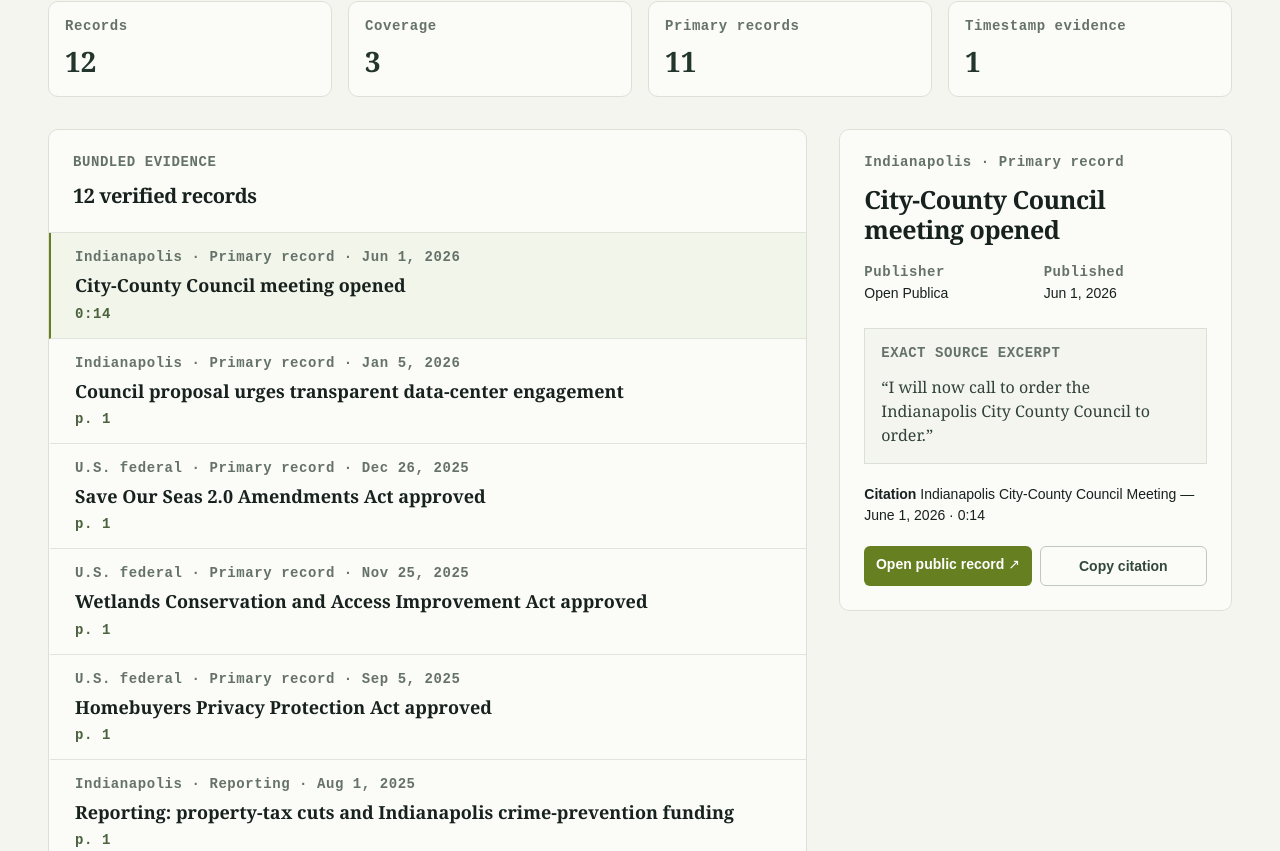
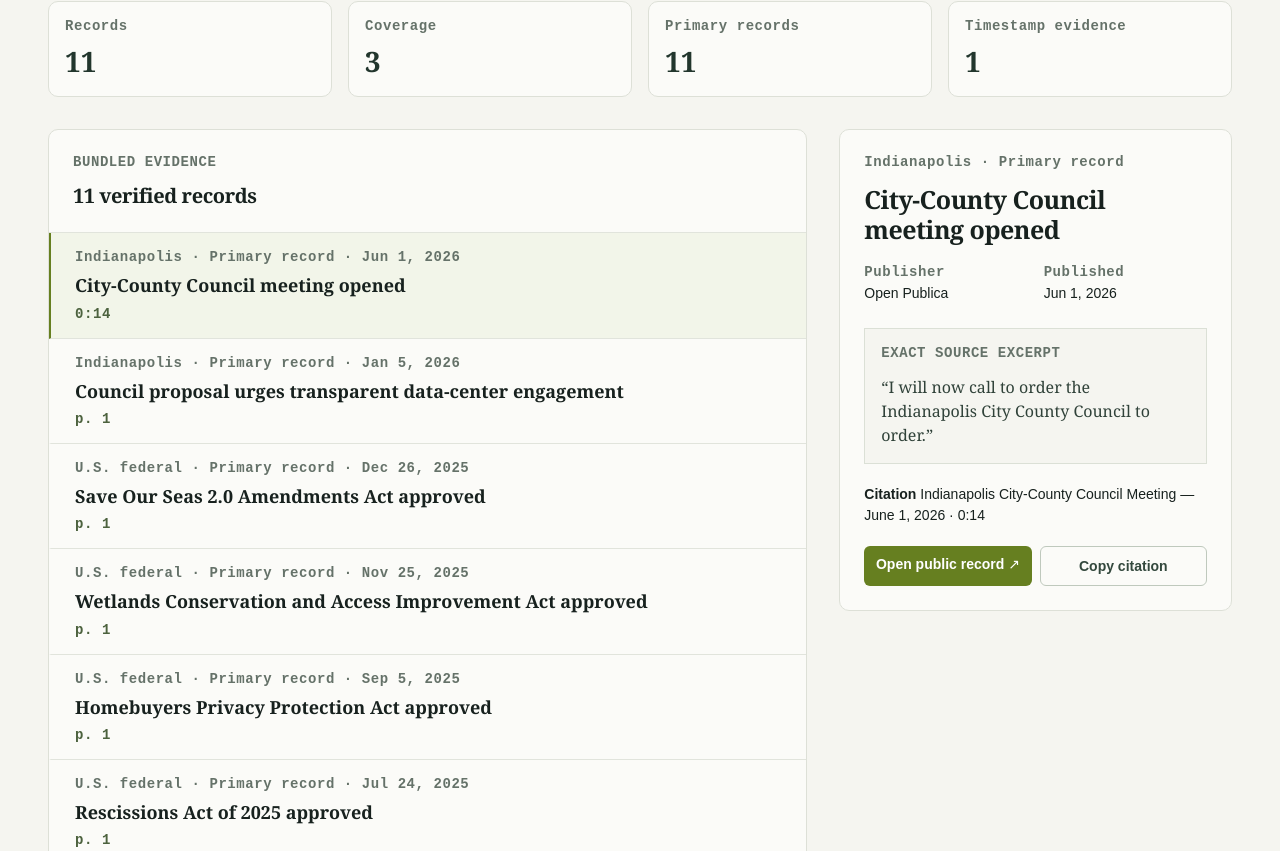
Before and after one commit to TenerSed/sentinel, a React (Vite) app: page / in a window 1280 px wide. Shown: the part 229-1080 px from the top of the page. Built offline with nearby package versions, Linux system fonts and the light colour scheme.

Commit message:
fix: remove unsupported reporting citation

```diff
--- a/scripts/seed.mjs
+++ b/scripts/seed.mjs
@@ -51,7 +51,7 @@ export function validateFixture(fixture = loadFixture()) {
   if (fixture.version !== 1 || !Array.isArray(fixture.locations) || !Array.isArray(fixture.coverage) || !Array.isArray(fixture.sources) || !Array.isArray(fixture.sourceLocations) || !Array.isArray(fixture.records)) {
     throw new Error("fixture is missing required versioned arrays");
   }
-  if (fixture.records.length < 12 || fixture.records.length > 20) throw new Error("fixture must contain 12–20 records");
+  if (fixture.records.length < 11 || fixture.records.length > 20) throw new Error("fixture must contain 11–20 records");
   const locations = new Set(fixture.locations.map((location) => location.id));
   if (locations.size !== 3 || !["indy", "indiana", "federal"].every((id) => locations.has(id))) throw new Error("fixture must configure Indianapolis, Indiana, and federal locations");
   for (const location of fixture.locations) {
@@ -77,7 +77,6 @@ export function validateFixture(fixture = loadFixture()) {
   const ids = new Set();
   let hasPage = false;
   let hasTimestamp = false;
-  let hasReporting = false;
   for (const record of fixture.records) {
     assertId(record.id, "record ID");
     if (ids.has(record.id)) throw new Error(`duplicate record: ${record.id}`);
@@ -93,9 +92,8 @@ export function validateFixture(fixture = loadFixture()) {
     rawAsset(record);
     hasPage ||= Number.isInteger(record.locator?.pageNumber);
     hasTimestamp ||= Number.isInteger(record.locator?.startSeconds);
-    hasReporting ||= record.sourceKind === "reporting";
   }
-  if (!hasPage || !hasTimestamp || !hasReporting) throw new Error("fixture needs page evidence, timestamp evidence, and reporting");
+  if (!hasPage || !hasTimestamp) throw new Error("fixture needs page and timestamp evidence");
   return fixture;
 }
 
--- a/src/demo-seed.ts
+++ b/src/demo-seed.ts
@@ -93,22 +93,6 @@ export const demoSeed: DemoSeed = {
       "publishedAt": "2025-09-05T00:00:00Z",
       "canonicalUrl": "https://www.govinfo.gov/content/pkg/PLAW-119publ36/pdf/PLAW-119publ36.pdf",
       "exactQuote": "Homebuyers Privacy Protection Act",
-      "locator": {
-        "kind": "page",
-        "pageNumber": 1
-      }
-    },
-    {
-      "id": "indy-reporting-property-tax",
-      "locationId": "indy",
-      "locationLabel": "Indianapolis",
-      "sourceKind": "reporting",
-      "publisher": "Associated Press",
-      "sourceTitle": "Indiana property tax cuts could lead to reduced funding for Indianapolis crime prevention program",
-      "title": "Reporting: property-tax cuts and Indianapolis crime-prevention funding",
-      "publishedAt": "2025-08-01T00:00:00Z",
-      "canonicalUrl": "https://apnews.com/article/7225cb2b44b0ff68aedbed4d3d468ad7",
-      "exactQuote": "The cuts will cost Indianapolis an estimated $10.5 million in revenue.",
       "locator": {
         "kind": "page",
         "pageNumber": 1
```
Also changed, not shown: data/seed-records.json (+0 -8 lines), .planning/phases/01-evidence-foundation/01-02-SUMMARY.md, .planning/phases/01-evidence-foundation/01-F1-GAP-FIX.md (added), 1 other file (tests, documents, lock files or other folders).
